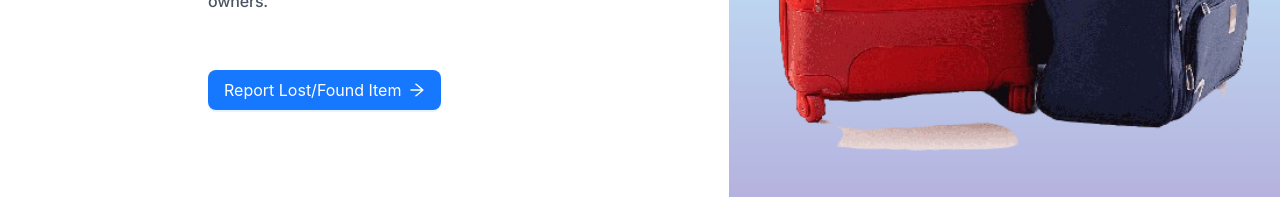
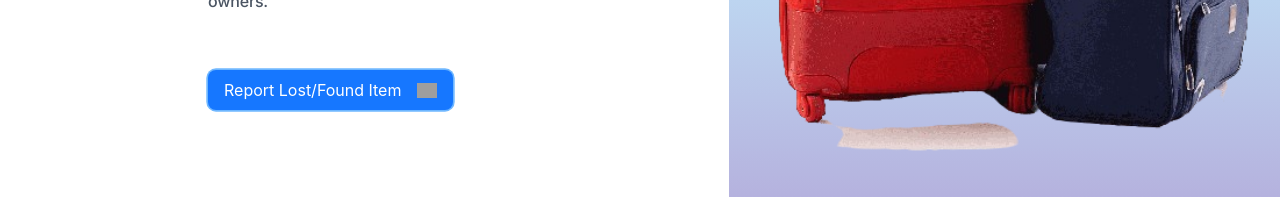
Before and after one commit to piumonline/finders-keepers-connect, a Next.js app: page / in a window 1280 px wide. Shown: the part 576-775 px from the top of the page. Built offline with nearby package versions, Linux system fonts and the light colour scheme; grey boxes are pictures that could not be loaded.

Commit message:
Added pulsating effect to button

```diff
--- a/src/app/globals.css
+++ b/src/app/globals.css
@@ -16,3 +16,41 @@
 .gradient-bg {
   background: linear-gradient(180deg, #FFF 0%, #C3F0FE 42.7%, #B5B2DE 100%);
 }
+
+
+.bttn {
+  box-shadow: 0 0 0 rgba(30, 34, 255, 0);
+  -webkit-animation: pulse 1s infinite;
+  animation: pulse 2s infinite;
+  border-radius: 8px;
+}
+
+@-webkit-keyframes pulse {
+  0% {
+    box-shadow: 0 0 0 0 rgba(7, 131, 255, 0.8);
+  }
+  70% {
+      box-shadow: 0 0 0 10px rgba(7, 131, 255,0.4);
+  }
+  100% {
+      box-shadow: 0 0 0 0 rgba(7, 131, 255,0.8);
+  }
+}
+
+@keyframes pulse {
+  0% {
+    box-shadow: 0 0 0 0 rgba(7, 131, 255,0.7);
+  }
+  70% {
+      box-shadow: 0 0 0 10px rgba(7, 131, 255,0);
+  }
+  100% {
+      box-shadow: 0 0 0 0 rgba(7, 131, 255,0);
+  }
+}
+
+
+.customDivider {
+  width: 50%;
+  margin: 0 auto;
+}
--- a/src/app/page.tsx
+++ b/src/app/page.tsx
@@ -23,7 +23,9 @@ const Home: React.FC = () => {
       <Hero />
       {/* short divider */}
       <div>
-      <Divider />
+      <div>
+      <Divider className="custom-divider" />
+    </div>
     </div>
       <Team />
       <Features />
--- a/src/app/sections/Hero.tsx
+++ b/src/app/sections/Hero.tsx
@@ -4,16 +4,14 @@ import Image from "next/image";
 import Link from "next/link";
 import { useEffect } from "react";
 import { Button } from "antd";
-import { ArrowRightOutlined } from "@ant-design/icons";
 import Aos from "aos";
-import "aos/dist/aos.css";
 
 // Updated direct download link
 const pdfUrl = "https://drive.google.com/uc?export=download&id=1rn7Q5jbzPTrkQcEYq4xamtxc3xqx3v3G";
 
 const handleOpenInNewTab = () => {
   // This will open the PDF in a new tab
-  window.open(pdfUrl, '_blank');
+  window.open(pdfUrl, "_blank");
 };
 
 const Hero = () => {
@@ -38,8 +36,9 @@ const Hero = () => {
         </p>
         <div className="space-x-4 lg:pt-[3.44rem] flex flex-row shrink justify-center lg:justify-start">
           <Link href="/find">
-            <Button type="primary" size="large" className="pulsing-button">
-              Report Lost/Found Item <ArrowRightOutlined />
+            <Button type="primary" size="large" className="bttn flex items-center">
+              Report Lost/Found Item
+              <Image src="/img/bolt.svg" alt="bolt icon" width={20} height={20} className="ml-2" />
             </Button>
           </Link>
         </div>
--- a/src/components/Team.tsx
+++ b/src/components/Team.tsx
@@ -2,11 +2,6 @@ import React from 'react';
 import Aos from "aos";
 import "aos/dist/aos.css";
 
-// Importing images
-import madushikaImage from './team/Dr.Nalaka.jpg';
-import dhanawardhanaImage from '/img/team/Piumal.jpg';
-import chalanaImage from '/img/team/Chalana.jpg';
-import abeywardanaImage from '/img/team/Abewardhana.jpg';
 
 const Team = () => {
   const supervisors = [
```
Also changed, not shown: public/bolt.svg (added).
